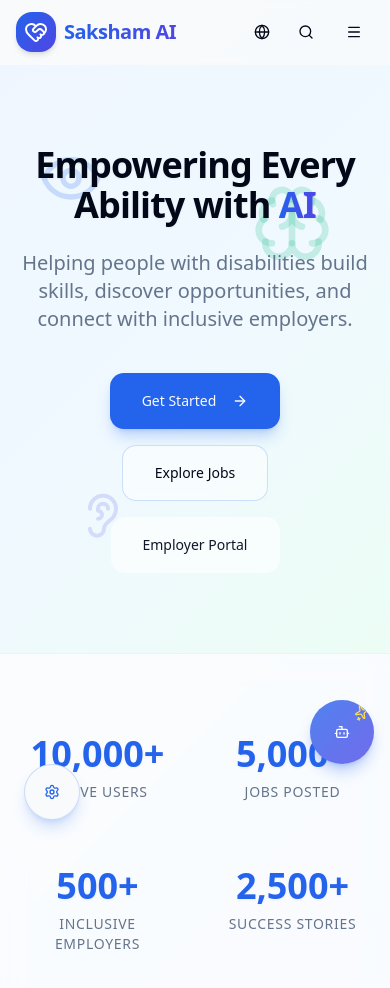
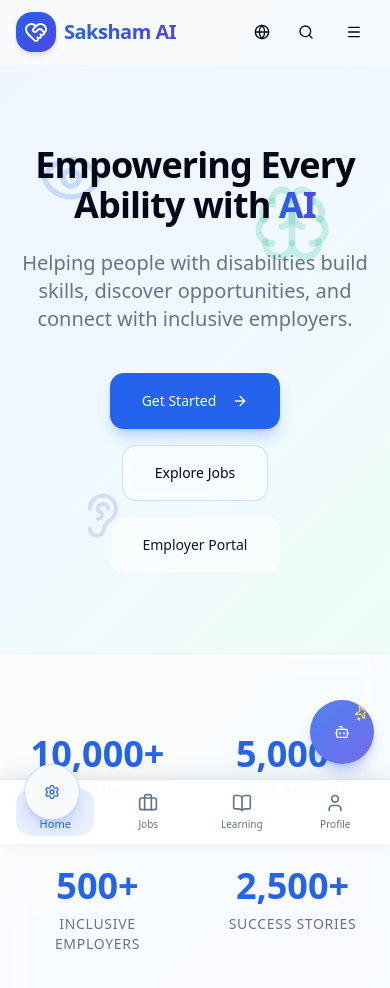
Before and after one commit to RavendraPatel09/Saksham-Ai, a React (Vite) app: page / in a window 390 px wide. Shown: the top 988 px of the page. Built offline with nearby package versions, Linux system fonts and the light colour scheme.

Commit message:
feat: replace Footer with BottomNav in Layout component for improved structure

```diff
--- a/src/components/layout/Layout.tsx
+++ b/src/components/layout/Layout.tsx
@@ -1,18 +1,18 @@
 import React from 'react';
 import { Outlet } from 'react-router-dom';
 import { Navbar } from './Navbar';
-import { Footer } from './Footer';
+import { BottomNav } from './BottomNav';
 import { SakhiAI } from '../ui-custom/SakhiAI';
 import { AccessibilityPanel } from '../ui-custom/AccessibilityPanel';
 
 export const Layout = () => {
   return (
-    <div className="flex flex-col min-h-screen">
+    <div className="flex flex-col min-h-screen pb-16 md:pb-0 relative">
       <Navbar />
       <main className="flex-1">
         <Outlet />
       </main>
-      <Footer />
+      <BottomNav />
       <SakhiAI />
       <AccessibilityPanel />
     </div>
```
